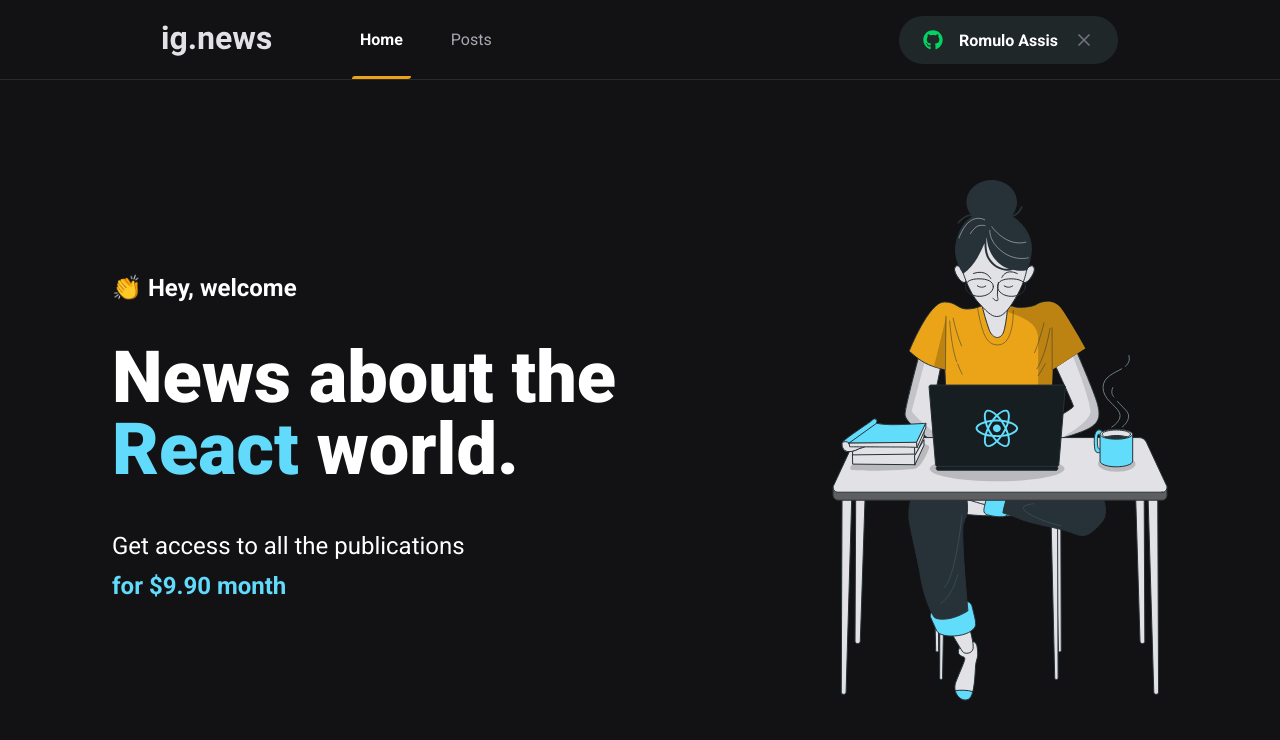
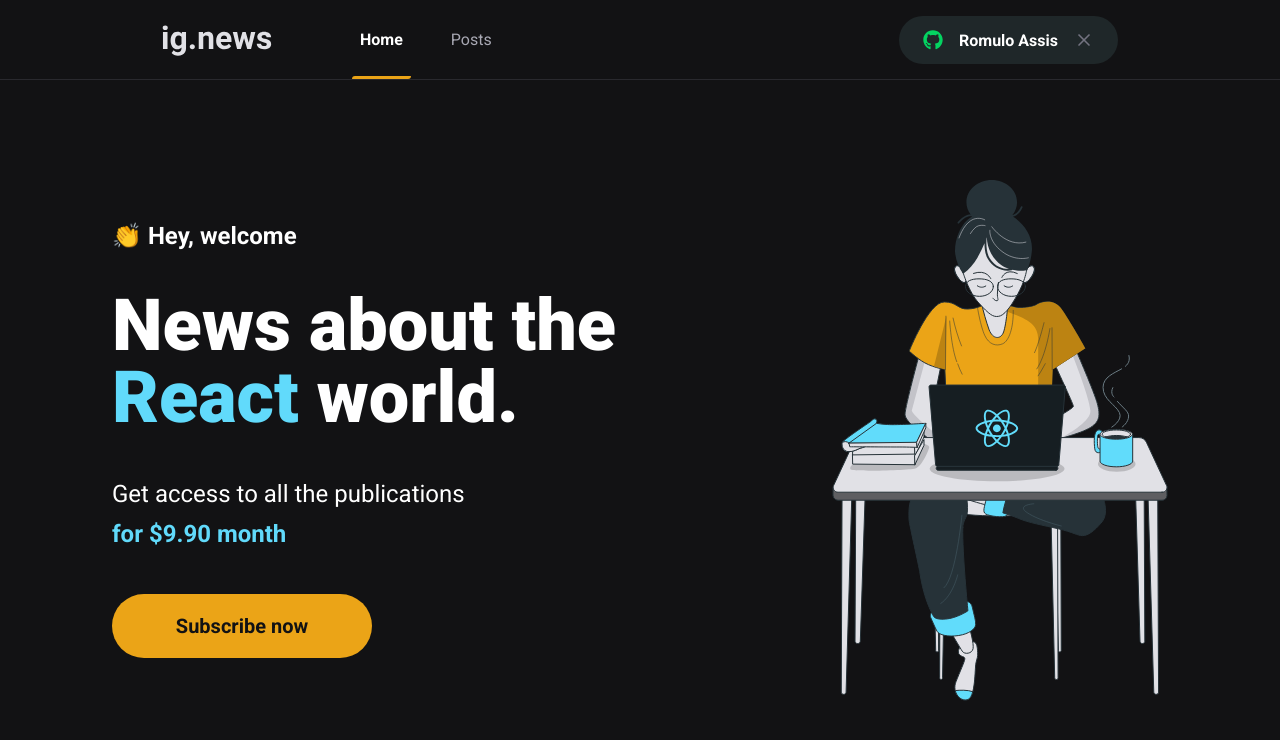
Before and after one commit to Rassis7/ignews, a Next.js app: page / in a window 1280 px wide. Shown: the top 740 px of the page. Built offline with nearby package versions, Linux system fonts and the light colour scheme.

Commit message:
feat: criar o  SubscribeButton

```diff
--- /dev/null
+++ b/src/components/SubscribeButton/index.tsx
@@ -0,0 +1,12 @@
+import style from './styles.module.scss';
+
+export function SubscribeButton() {
+  return (
+    <button
+      type="button"
+      className={style.subscribeButton}
+    >
+      Subscribe now
+    </button>
+  );
+}
--- /dev/null
+++ b/src/components/SubscribeButton/styles.module.scss
@@ -0,0 +1,19 @@
+.subscribeButton {
+  width: 260px;
+  height: 4rem;
+  border: 0;
+  border-radius: 2rem;
+  background: var(--yellow-500);
+  color: var(--gray-900);
+  font-size: 1.25rem;
+  font-weight: bold;
+
+  display: flex;
+  align-items: center;
+  justify-content: center;
+  transition: filter 0.2s;
+
+  &:hover{
+    filter: brightness(0.8)
+  }
+}
--- a/src/pages/home.module.scss
+++ b/src/pages/home.module.scss
@@ -37,4 +37,8 @@
       font-weight: bold;
     }
   }
+
+  button {
+    margin-top: 2.5rem;
+  }
 }
--- a/src/pages/index.tsx
+++ b/src/pages/index.tsx
@@ -1,4 +1,5 @@
 import Head from 'next/head';
+import { SubscribeButton } from '../components/SubscribeButton';
 import styles from './home.module.scss';
 
 export default function Home() {
@@ -20,6 +21,7 @@
             <br />
             <span>for $9.90 month</span>
           </p>
+          <SubscribeButton />
         </section>
 
         <img src="/images/avatar.svg" alt="Girl Coding" />
```
